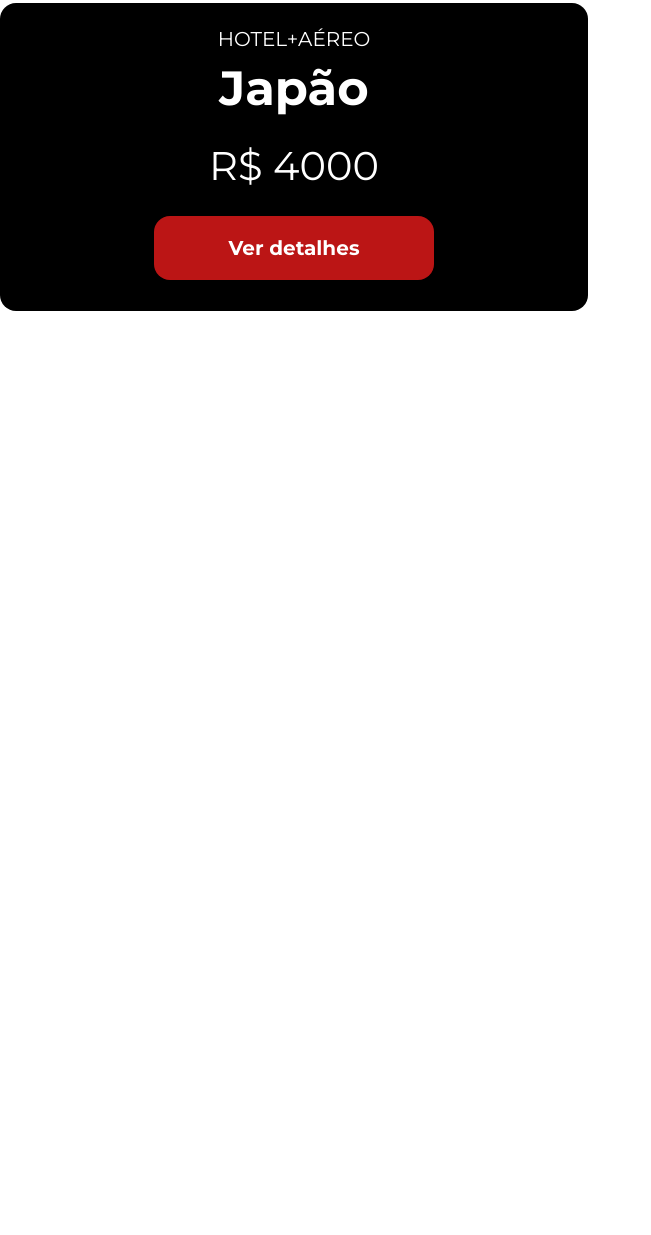
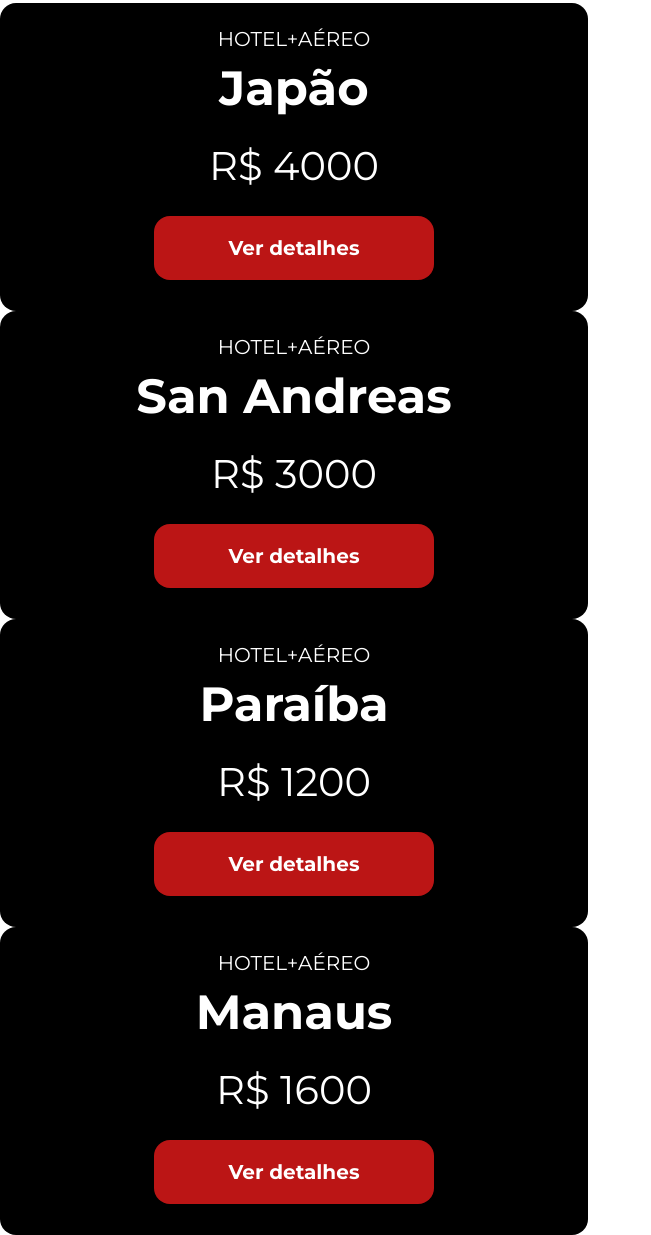
Before and after one commit to Franklin-Dias/jornada-viagens, a plain HTML site: page index.html in a window 1280 px wide. Shown: the part 1204-2439 px from the top of the page, without its empty margins (0-651 px from the left). Before the commit the page ends 1515 px from the top, so only its background shows below. Drawn offline with Linux system fonts and the light colour scheme; files whose address does not match are found by name.

Commit message:
Duplicando cards

```diff
--- a/css/global.css
+++ b/css/global.css
@@ -75,6 +75,5 @@ body {
   .btn-details:hover {
     background-color: var(--primary-color);
     transition: background-color 0.6s ease;
-
   }
 }
--- a/index.html
+++ b/index.html
@@ -68,10 +68,40 @@
               <p>HOTEL+AÉREO</p>
               <h3>Japão <br> <span>R$ 4000</span></h3>
             </header>
+
             <footer>
               <a href="#" class="btn-details">Ver detalhes</a>
             </footer>
+          </article>
+          <article class="card">
+            <header>
+              <p>HOTEL+AÉREO</p>
+              <h3>San Andreas<br> <span>R$ 3000</span></h3>
+            </header>
 
+            <footer>
+              <a href="#" class="btn-details">Ver detalhes</a>
+            </footer>
+          </article>
+          <article class="card">
+            <header>
+              <p>HOTEL+AÉREO</p>
+              <h3>Paraíba<br> <span>R$ 1200</span></h3>
+            </header>
+
+            <footer>
+              <a href="#" class="btn-details">Ver detalhes</a>
+            </footer>
+          </article>
+           <article class="card">
+            <header>
+              <p>HOTEL+AÉREO</p>
+              <h3>Manaus<br> <span>R$ 1600</span></h3>
+            </header>
+
+            <footer>
+              <a href="#" class="btn-details">Ver detalhes</a>
+            </footer>
           </article>
         </div>
     </section>
```
